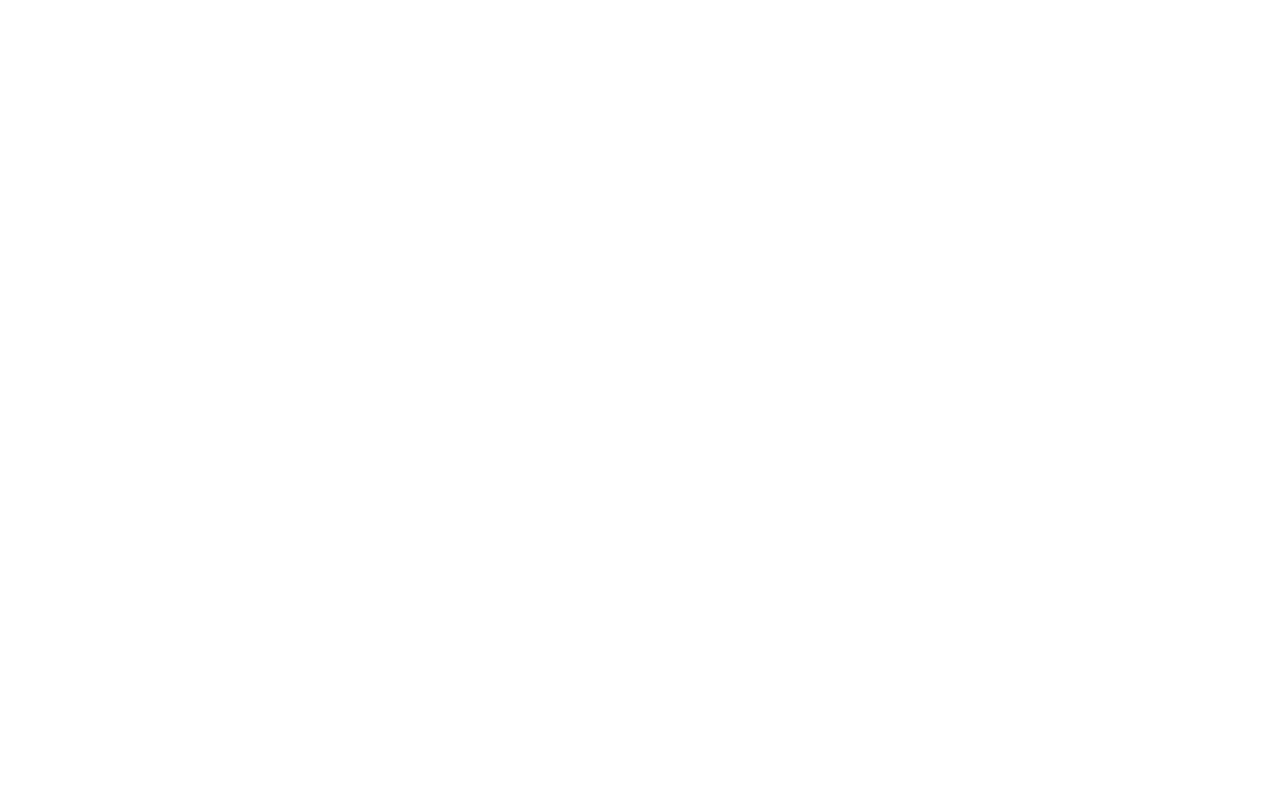
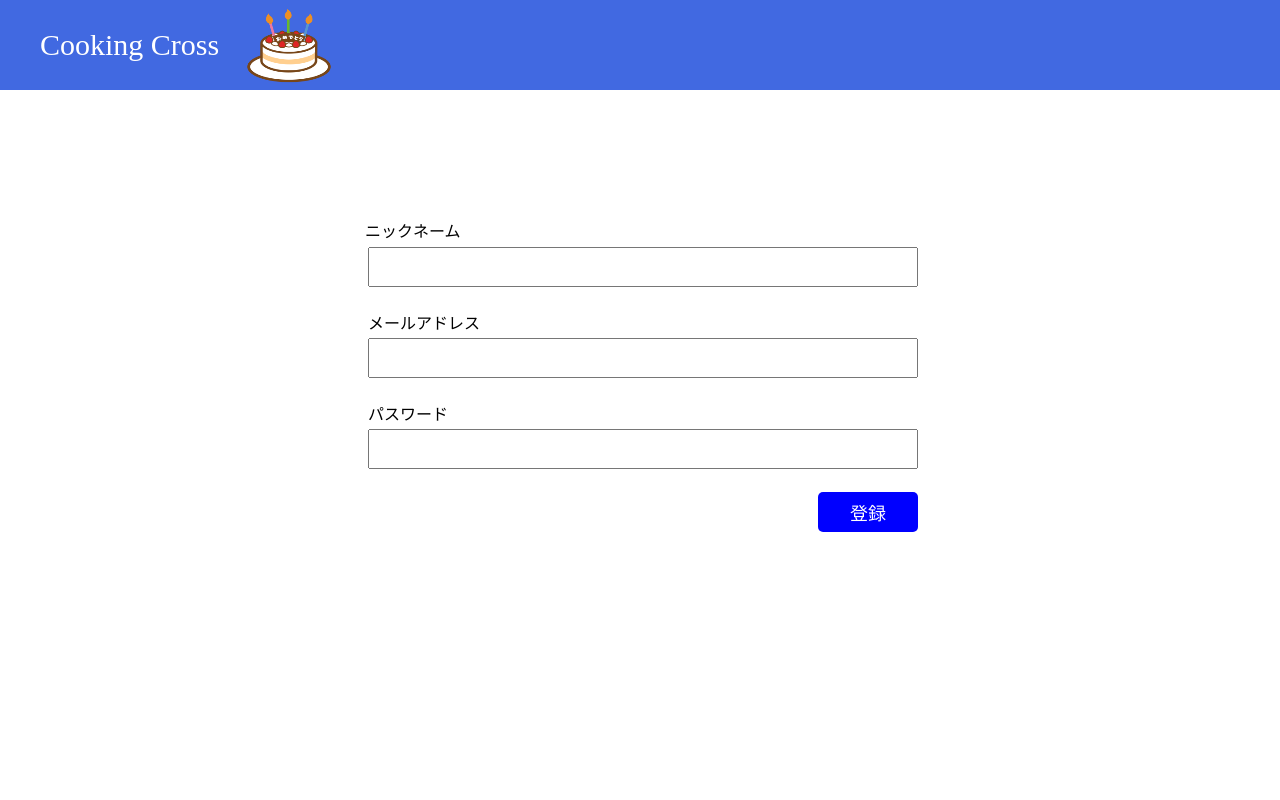
Before and after one commit to HKen12340/kamikon2023, a PHP site: page /kamikon2023/account/regist_account.php in a window 1280 px wide. Before the commit the page is empty. Run offline with PHP 8.4, Linux system fonts and the light colour scheme.

Commit message:
アカウント作成画面

```diff
--- a/account/regist_account.php
+++ b/account/regist_account.php
@@ -0,0 +1,30 @@
+<?php
+  require('../components/header.php');
+?>
+<!DOCTYPE html>
+<html lang="en">
+<head>
+  <meta charset="UTF-8">
+  <meta name="viewport" content="width=device-width, initial-scale=1.0">
+  <link rel="stylesheet" href="../style.css">
+  <title>QQR</title>
+</head>
+<body>
+  <div class="RegistAccount_Aregist_form">
+    <form action="">
+      <table>
+        <tr class="RegistAccount_regist_td"><label for="">ニックネーム</label></tr>
+        <tr><td><input type="text" name="name" class="RegistAccount_regist_input"></td></tr>
+        <tr class="RegistAccount_regist_td"><td><label for="">メールアドレス</label></td></tr>
+        <tr><td><input type="mail" name="email" class="RegistAccount_regist_input"></td></tr>
+        <tr class="RegistAccount_regist_td"><td><label for="">パスワード</label></td></tr>
+        <tr><td><input type="password" name="password" class="RegistAccount_regist_input"></td></tr>
+        <tr class="RegistAccount_regist_td">
+          <td class="RegistAccount_regist_button">
+            <input type="submit" value="登録" class="RegistAccount_submit_btn">
+        </td></tr>
+      </table>
+    </form>
+  </div>
+</body>
+</html>
--- a/style.css
+++ b/style.css
@@ -1,29 +1,33 @@
-@charset "UTF-8";
-* {	box-sizing:border-box;}
 
-body {
-	margin:0;
+.RegistAccount_Aregist_form{
+	width:550px;
+	margin: 8rem auto;
 }
 
-.header{
-	background:#4169e1;
-	padding-left:20px;
+ .RegistAccount_regist_input{
+		width: 550px;
+		height: 40px;
+ }
+
+.RegistAccount_regist_td td{
+	padding-top: 20px;
 }
 
-.header > .container {
-	height:90px;
-	display:flex;
-	color:#fff;
-	align-items:center;
+.RegistAccount_regist_button{
+		width: 40px;
+		text-align:right
+	}
+
+.RegistAccount_submit_btn{
+	color: white;
+	font-size: 18px;
+	background-color: blue;
+	width: 100px;
+	height: 40px;
+	border: 0;
+	border-radius: 5px;
 }
 
-.title {
-	font-size:30px;
-	margin-right:20px;
-	margin-left:20px;
+.RegistAccount_submit_btn:hover{
+	background-color: rgb(118, 118, 255);
 }
-.logo{
-	width:100px;
-	height:80px;
-	margin-right:auto;
-}
```
